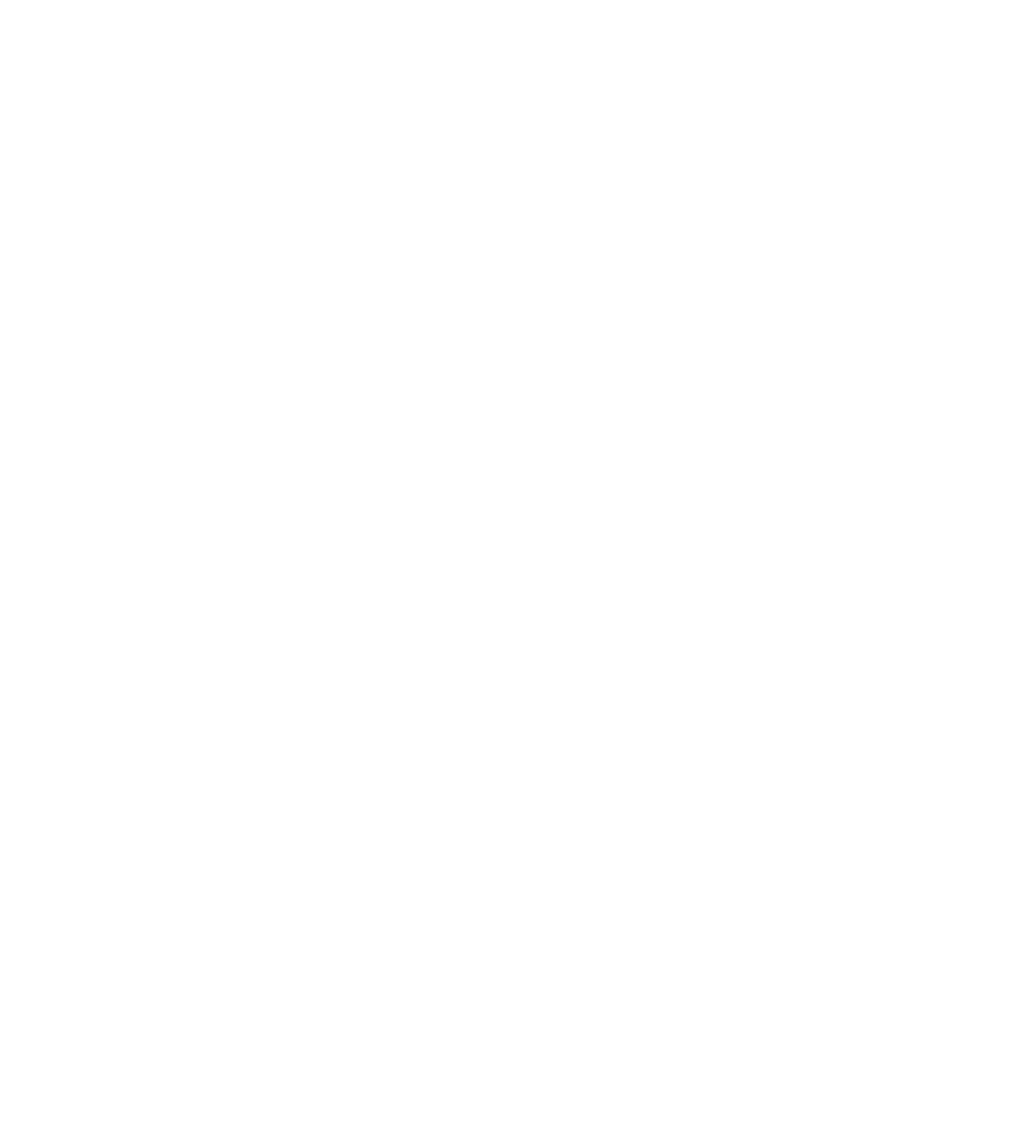
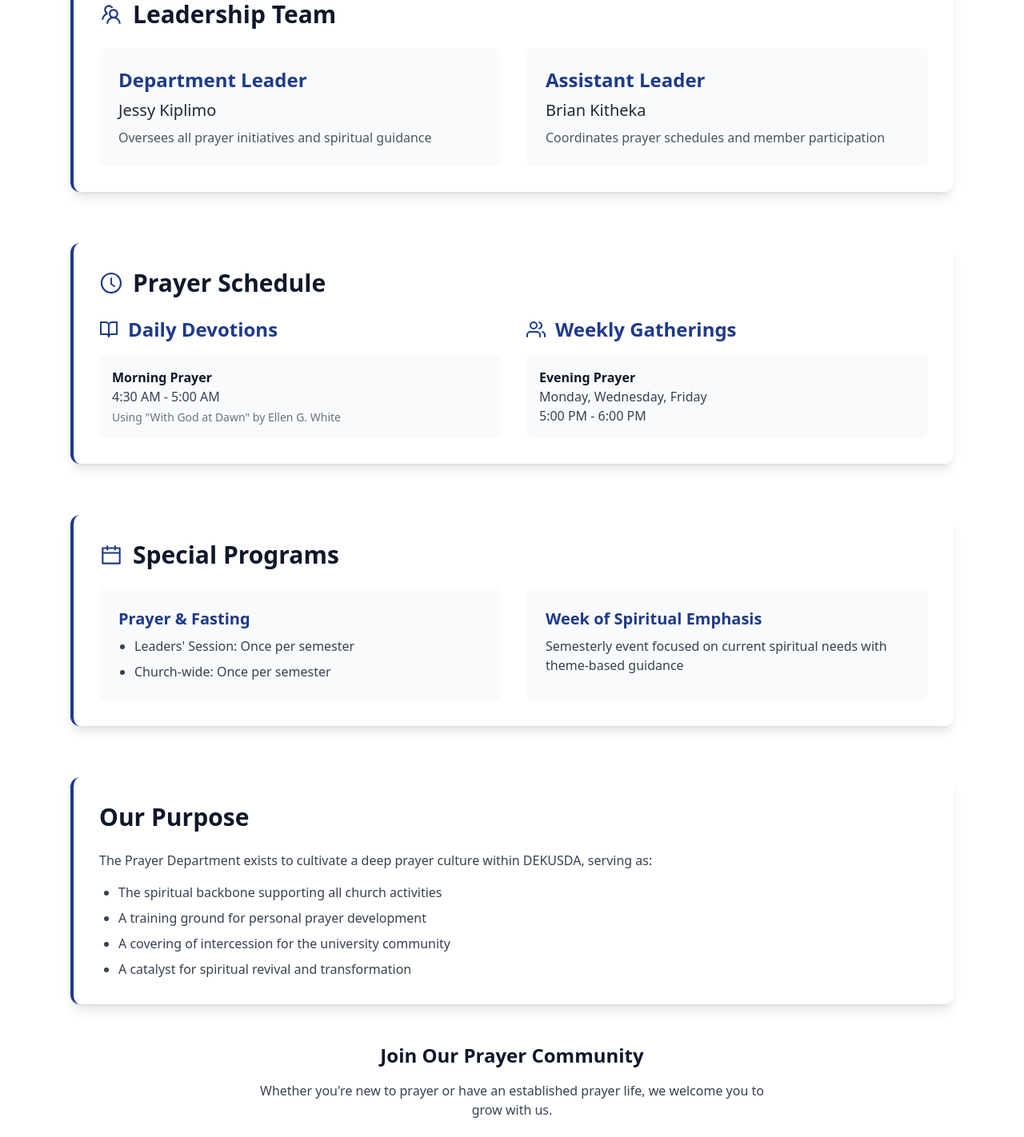
Before and after one commit to RamspheldOnyangoOchieng/DeKUSDA-Website, a React (Vite) app in the folder frontend/: page /PrayerDepartment in a window 1280 px wide. Before the commit this address had no page. Shown: the part 480-1902 px from the top of the page at 80% size. Before the commit the page ends 800 px from the top, so only its background shows below. Built offline with nearby package versions, Linux system fonts and the light colour scheme.

Commit message:
Rams help fix issue

```diff
--- a/frontend/src/App.jsx
+++ b/frontend/src/App.jsx
@@ -1,45 +1,46 @@
-import { BrowserRouter, Routes, Route} from 'react-router-dom';
-import {Home} from './pages/Home';
-import {AboutDekusda} from './pages/About/AboutDekusda';
-import {AboutSDA} from './pages/About/AboutSDA';
+import { BrowserRouter, Routes, Route } from 'react-router-dom';
+import { Home } from './pages/Home';
+import { AboutDekusda } from './pages/About/AboutDekusda';
+import { AboutSDA } from './pages/About/AboutSDA';
 import { PastorMessage } from './pages/About/PastorMessage';
 import { ElderMessage } from './pages/About/ElderMessage';
 import { Leaders2022 } from './pages/About/Leadership/Leaders2022';
 import { Leaders2023 } from './pages/About/Leadership/Leaders2023';
 import { Leaders2024 } from './pages/About/Leadership/Leaders2024';
 import { PersonalMinistries } from './pages/Ministries/PersonalMinistries';
-import { PCM  } from './pages/Evangelism/PCM';
-import {ChurchChoir} from './pages/Music/ChurchChoir'
-import {DCM} from './pages/Music/DCM'
-import {Blissful} from './pages/Music/Blissful'
-import {COE} from './pages/Resources/COE'
-import {Sermons} from './pages/Resources/Sermons'
-import {Books} from './pages/Resources/Books'
+import { PCM } from './pages/Evangelism/PCM';
+import { ChurchChoir } from './pages/Music/ChurchChoir';
+import { DCM } from './pages/Music/DCM';
+import { Blissful } from './pages/Music/Blissful';
+import { COE } from './pages/Resources/COE';
+import { Sermons } from './pages/Resources/Sermons';
+import { Books } from './pages/Resources/Books';
+import PrayerDepartment from './pages/Ministries/PrayerDepartment'; // ✅ FIXED (default import)
 
 function App() {
   return (
-    <>
     <BrowserRouter>
       <Routes>
-        <Route path="/" element={<Home></Home>}/>
-        <Route path='/Aboutdekusda' element={<AboutDekusda></AboutDekusda>}></Route>
-        <Route path='/Aboutsda' element={<AboutSDA></AboutSDA>}></Route>
-        <Route path='/Pastormessage' element={<PastorMessage></PastorMessage>}></Route>
-        <Route path='/Eldermessage' element={<ElderMessage></ElderMessage>}></Route>
-        <Route path='Leaders2024' element={<Leaders2024></Leaders2024>}></Route>
-        <Route path='Leaders2023' element={<Leaders2023></Leaders2023>}></Route>
-        <Route path='Leaders2022' element={<Leaders2022></Leaders2022>}></Route>
-        <Route path="/Personalministries" element={<PersonalMinistries></PersonalMinistries>}/>
-        <Route path='/PCM' element={<PCM></PCM>}></Route>
-        <Route path='/Churchchoir' element={<ChurchChoir></ChurchChoir>}></Route>
-        <Route path='/DCM' element={<DCM></DCM>}></Route>
-        <Route path='/Blissful' element={<Blissful></Blissful>}></Route>
-        <Route path='/COE' element={<COE></COE>}></Route>
-        <Route path='/Sermons' element={<Sermons></Sermons>}></Route>
-        <Route path='/Books' element={<Books></Books>}></Route>
+        <Route path="/" element={<Home />} />
+        <Route path="/Aboutdekusda" element={<AboutDekusda />} />
+        <Route path="/Aboutsda" element={<AboutSDA />} />
+        <Route path="/Pastormessage" element={<PastorMessage />} />
+        <Route path="/Eldermessage" element={<ElderMessage />} />
+        <Route path="/Leaders2024" element={<Leaders2024 />} />
+        <Route path="/Leaders2023" element={<Leaders2023 />} />
+        <Route path="/Leaders2022" element={<Leaders2022 />} />
+        <Route path="/Personalministries" element={<PersonalMinistries />} />
+        <Route path="/PCM" element={<PCM />} />
+        <Route path="/Churchchoir" element={<ChurchChoir />} />
+        <Route path="/DCM" element={<DCM />} />
+        <Route path="/Blissful" element={<Blissful />} />
+        <Route path="/COE" element={<COE />} />
+        <Route path="/Sermons" element={<Sermons />} />
+        <Route path="/Books" element={<Books />} />
+        <Route path="/PrayerDepartment" element={<PrayerDepartment />} />
       </Routes>
     </BrowserRouter>
-    </>
   );
 }
+
 export default App;
--- /dev/null
+++ b/frontend/src/pages/Ministries/PrayerDepartment.jsx
@@ -0,0 +1,138 @@
+import { Header } from '../../components/Layout/Header';
+import { Footer } from '../../components/Layout/Footer';
+import { AiOutlineClockCircle, AiOutlineTeam, AiOutlineCalendar } from 'react-icons/ai';
+import { FiUsers, FiBookOpen } from 'react-icons/fi';
+
+const PrayerDepartment = () => {
+  return (
+    <>
+      <div className="w-full">
+        <Header />
+
+        {/* Hero Section */}
+        <div className="relative bg-gradient-to-r from-primaryBlue to-darkBlue text-white py-20 px-6 text-center">
+          <h1 className="text-4xl md:text-5xl font-bold mb-4">Prayer Department</h1>
+          <p className="text-xl max-w-3xl mx-auto">
+            The spiritual foundation of DEKUSDA, fostering a culture of prayer and devotion
+          </p>
+        </div>
+
+        {/* Main Content */}
+        <div className="max-w-6xl mx-auto py-12 px-6">
+
+          {/* Leadership Section */}
+          <div className="mb-16 bg-white p-8 rounded-xl shadow-lg border-l-4 border-primaryBlue">
+            <h2 className="text-3xl font-bold text-darkBlue mb-6 flex items-center">
+              <AiOutlineTeam className="mr-3 text-primaryBlue" />
+              Leadership Team
+            </h2>
+            <div className="grid md:grid-cols-2 gap-8">
+              <div className="bg-gray-50 p-6 rounded-lg">
+                <h3 className="text-2xl font-semibold text-primaryBlue mb-2">Department Leader</h3>
+                <p className="text-xl text-gray-800">Jessy Kiplimo</p>
+                <p className="text-gray-600 mt-2">Oversees all prayer initiatives and spiritual guidance</p>
+              </div>
+              <div className="bg-gray-50 p-6 rounded-lg">
+                <h3 className="text-2xl font-semibold text-primaryBlue mb-2">Assistant Leader</h3>
+                <p className="text-xl text-gray-800">Brian Kitheka</p>
+                <p className="text-gray-600 mt-2">Coordinates prayer schedules and member participation</p>
+              </div>
+            </div>
+          </div>
+
+          {/* Prayer Schedule */}
+          <div className="mb-16 bg-white p-8 rounded-xl shadow-lg border-l-4 border-primaryBlue">
+            <h2 className="text-3xl font-bold text-darkBlue mb-6 flex items-center">
+              <AiOutlineClockCircle className="mr-3 text-primaryBlue" />
+              Prayer Schedule
+            </h2>
+            <div className="grid md:grid-cols-2 gap-8">
+              <div>
+                <h3 className="text-2xl font-semibold text-primaryBlue mb-4 flex items-center">
+                  <FiBookOpen className="mr-3" />
+                  Daily Devotions
+                </h3>
+                <div className="p-4 bg-gray-50 rounded-lg">
+                  <h4 className="font-bold text-darkBlue">Morning Prayer</h4>
+                  <p className="text-gray-700">4:30 AM - 5:00 AM</p>
+                  <p className="text-sm text-gray-500 mt-1">Using "With God at Dawn" by Ellen G. White</p>
+                </div>
+              </div>
+
+              <div>
+                <h3 className="text-2xl font-semibold text-primaryBlue mb-4 flex items-center">
+                  <FiUsers className="mr-3" />
+                  Weekly Gatherings
+                </h3>
+                <div className="p-4 bg-gray-50 rounded-lg">
+                  <h4 className="font-bold text-darkBlue">Evening Prayer</h4>
+                  <p className="text-gray-700">Monday, Wednesday, Friday</p>
+                  <p className="text-gray-700">5:00 PM - 6:00 PM</p>
+                </div>
+              </div>
+            </div>
+          </div>
+
+          {/* Special Programs */}
+          <div className="mb-16 bg-white p-8 rounded-xl shadow-lg border-l-4 border-primaryBlue">
+            <h2 className="text-3xl font-bold text-darkBlue mb-6 flex items-center">
+              <AiOutlineCalendar className="mr-3 text-primaryBlue" />
+              Special Programs
+            </h2>
+            <div className="grid md:grid-cols-2 gap-8">
+              <div className="p-6 bg-gray-50 rounded-lg">
+                <h3 className="text-xl font-semibold text-primaryBlue mb-2">Prayer & Fasting</h3>
+                <ul className="list-disc pl-5 space-y-2 text-gray-700">
+                  <li>Leaders' Session: Once per semester</li>
+                  <li>Church-wide: Once per semester</li>
+                </ul>
+              </div>
+              <div className="p-6 bg-gray-50 rounded-lg">
+                <h3 className="text-xl font-semibold text-primaryBlue mb-2">Week of Spiritual Emphasis</h3>
+                <p className="text-gray-700">
+                  Semesterly event focused on current spiritual needs with theme-based guidance
+                </p>
+              </div>
+            </div>
+          </div>
+
+          {/* Purpose Section */}
+          <div className="bg-white p-8 rounded-xl shadow-lg border-l-4 border-primaryBlue">
+            <h2 className="text-3xl font-bold text-darkBlue mb-6">Our Purpose</h2>
+            <div className="space-y-4 text-gray-700">
+              <p>
+                The Prayer Department exists to cultivate a deep prayer culture within DEKUSDA, serving as:
+              </p>
+              <ul className="list-disc pl-6 space-y-2">
+                <li>The spiritual backbone supporting all church activities</li>
+                <li>A training ground for personal prayer development</li>
+                <li>A covering of intercession for the university community</li>
+                <li>A catalyst for spiritual revival and transformation</li>
+              </ul>
+            </div>
+          </div>
+
+          {/* Call to Action */}
+          <div className="mt-12 text-center">
+            <h3 className="text-2xl font-bold text-darkBlue mb-4">Join Our Prayer Community</h3>
+            <p className="text-gray-700 mb-6 max-w-2xl mx-auto">
+              Whether you're new to prayer or have an established prayer life, we welcome you to grow with us.
+            </p>
+            <div className="flex flex-col sm:flex-row justify-center gap-4">
+              <button className="px-6 py-3 bg-primaryBlue text-white rounded-lg hover:bg-darkBlue transition-colors font-semibold">
+                Become a Prayer Warrior
+              </button>
+              <button className="px-6 py-3 border-2 border-primaryBlue text-primaryBlue rounded-lg hover:bg-primaryBlue hover:text-white transition-colors font-semibold">
+                Request Prayer
+              </button>
+            </div>
+          </div>
+        </div>
+
+        <Footer />
+      </div>
+    </>
+  );
+};
+
+export default PrayerDepartment;
```
Also changed, not shown: 1 other file (tests, documents, lock files or other folders).
